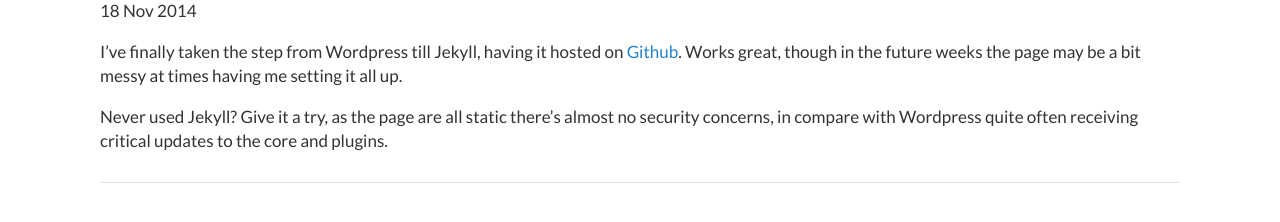
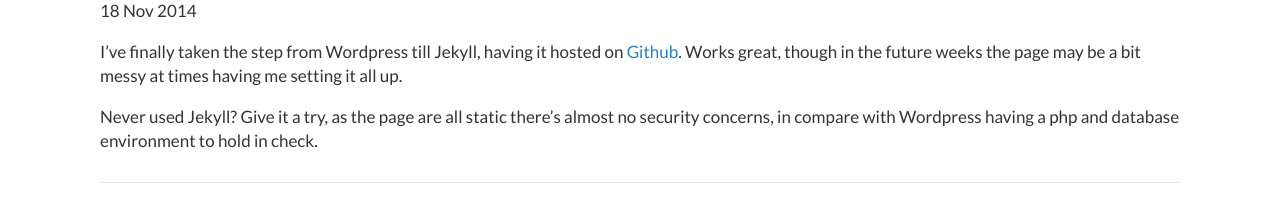
Before and after one commit to Tomasuh/Tomasuh.github.io, a Jekyll site: the page built from _posts/2014-11-18-From-Wordpress-to-Jekyll.md, in a window 1280 px wide. Shown: the part 203-425 px from the top of the page. Built offline with Jekyll 4.4.1, drawn with Linux system fonts in a browser that asks for light colours.

Commit message:
Small corrections

```diff
--- a/_posts/2014-11-18-From-Wordpress-to-Jekyll.md
+++ b/_posts/2014-11-18-From-Wordpress-to-Jekyll.md
@@ -8,4 +8,4 @@ categories:
 
 I've finally taken the step from Wordpress till Jekyll, having it hosted on [Github](https://github.com/Tomasuh/Tomasuh.github.io). Works great, though in the future weeks the page may be a bit messy at times having me setting it all up.
 
-Never used Jekyll? Give it a try, as the page are all static there's almost no security concerns, in compare with Wordpress quite often receiving critical updates to the core and plugins.
+Never used Jekyll? Give it a try, as the page are all static there's almost no security concerns, in compare with Wordpress having a php and database environment to hold in check.
```
